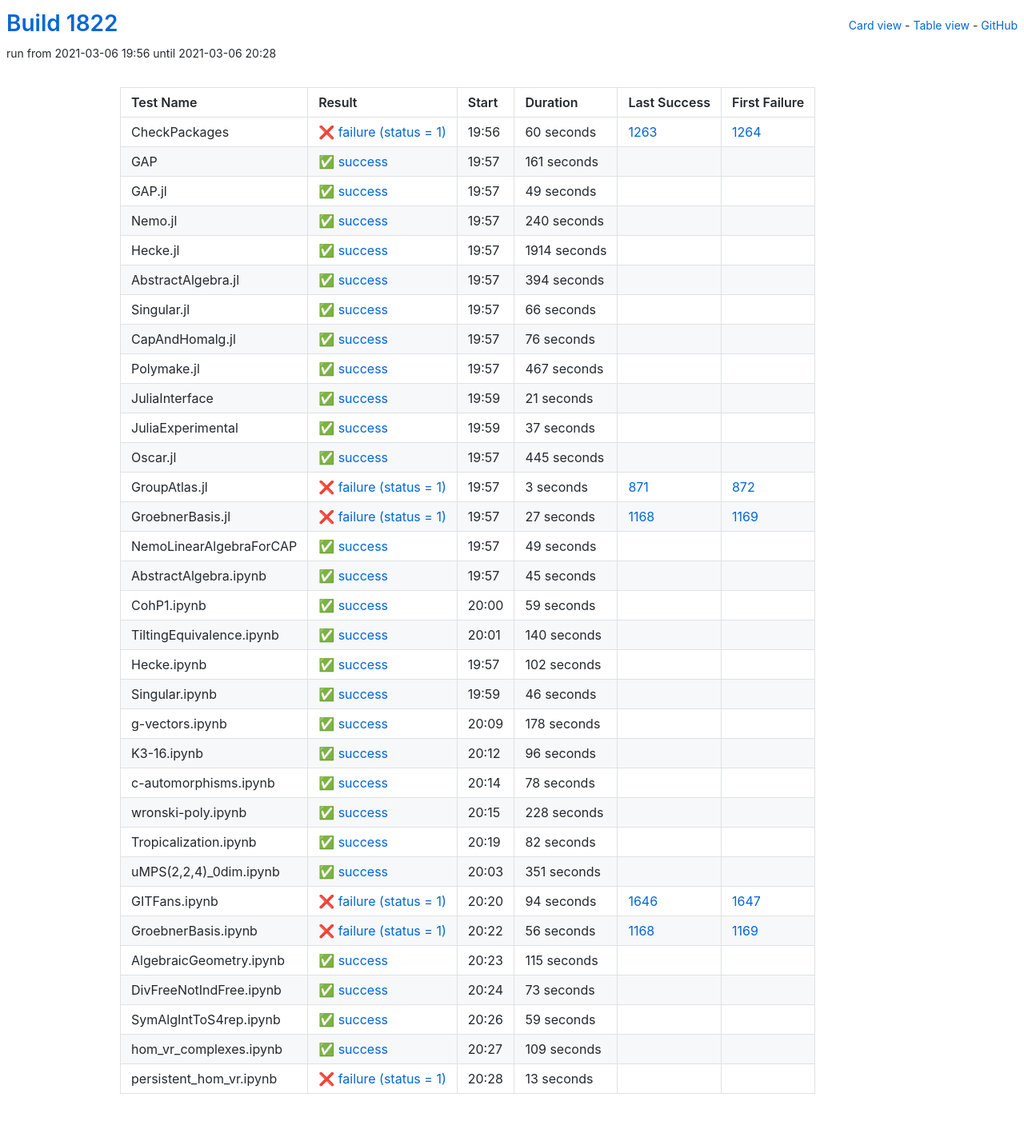
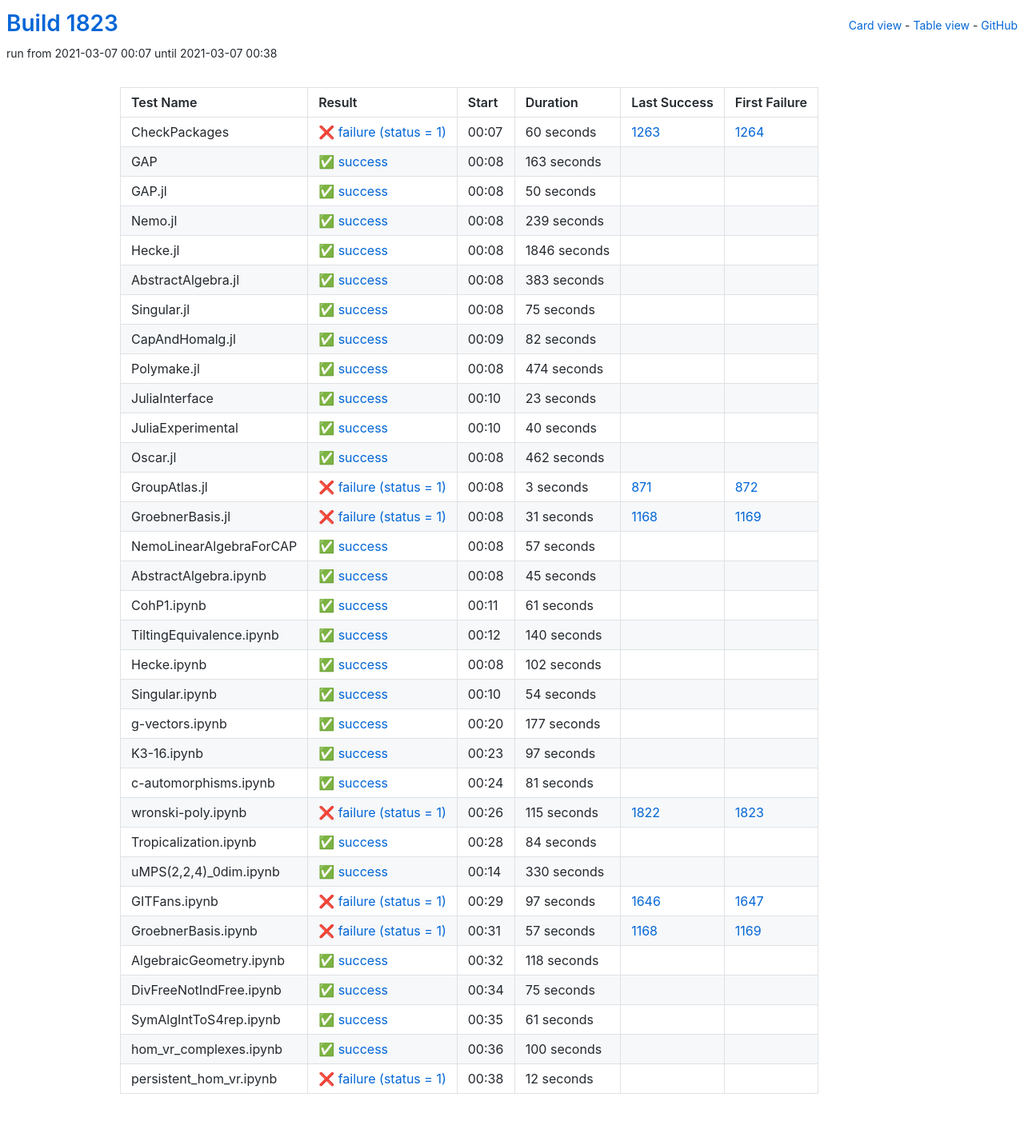
Before and after one commit to oscar-system/oscar-ci-status-stable, a Jekyll site: the page built from table.html, in a window 1280 px wide. Shown: the whole page at 80% size. Built offline with Jekyll 4.4.1, drawn with Linux system fonts in a browser that asks for light colours.

Commit message:
Build #1823

```diff
--- a/_data/ci.yml
+++ b/_data/ci.yml
@@ -1,6 +1,6 @@
 ---
-build: 1822
-build_url: https://oscarci.mathematik.uni-kl.de/job/oscar-stable/1822/
+build: 1823
+build_url: https://oscarci.mathematik.uni-kl.de/job/oscar-stable/1823/
 job: oscar-stable
 organization: oscar-system
 repo: oscar-ci-status-stable
@@ -8,8 +8,8 @@ repourl: https://github.com/oscar-system/oscar-ci-status-stable
 tests:
 - name: CheckPackages
   id: checkpackages
-  log: https://oscarci.mathematik.uni-kl.de/job/oscar-stable/1822/artifact/logs/build-1822/CheckPackages.log
-  start: 2021-03-06 19:56
+  log: https://oscarci.mathematik.uni-kl.de/job/oscar-stable/1823/artifact/logs/build-1823/CheckPackages.log
+  start: 2021-03-07 00:07
   success: false
   exitcode: 1
   status: failure
@@ -20,140 +20,140 @@ tests:
   first_failure_url: https://oscarci.mathematik.uni-kl.de/job/oscar-stable/1264/
 - name: GAP
   id: gap
-  log: https://oscarci.mathematik.uni-kl.de/job/oscar-stable/1822/artifact/logs/build-1822/GAP.log
-  start: 2021-03-06 19:57
+  log: https://oscarci.mathematik.uni-kl.de/job/oscar-stable/1823/artifact/logs/build-1823/GAP.log
+  start: 2021-03-07 00:08
   success: true
   exitcode: 0
   status: success
-  duration: 161
+  duration: 163
   last_success: false
   last_success_url:
   first_failure: false
   first_failure_url:
 - name: GAP.jl
   id: gap-jl
-  log: https://oscarci.mathematik.uni-kl.de/job/oscar-stable/1822/artifact/logs/build-1822/GAP.jl.log
-  start: 2021-03-06 19:57
+  log: https://oscarci.mathematik.uni-kl.de/job/oscar-stable/1823/artifact/logs/build-1823/GAP.jl.log
+  start: 2021-03-07 00:08
   success: true
   exitcode: 0
   status: success
-  duration: 49
+  duration: 50
   last_success: false
   last_success_url:
   first_failure: false
   first_failure_url:
 - name: Nemo.jl
   id: nemo-jl
-  log: https://oscarci.mathematik.uni-kl.de/job/oscar-stable/1822/artifact/logs/build-1822/Nemo.jl.log
-  start: 2021-03-06 19:57
+  log: https://oscarci.mathematik.uni-kl.de/job/oscar-stable/1823/artifact/logs/build-1823/Nemo.jl.log
+  start: 2021-03-07 00:08
   success: true
   exitcode: 0
   status: success
-  duration: 240
+  duration: 239
   last_success: false
   last_success_url:
   first_failure: false
   first_failure_url:
 - name: Hecke.jl
   id: hecke-jl
-  log: https://oscarci.mathematik.uni-kl.de/job/oscar-stable/1822/artifact/logs/build-1822/Hecke.jl.log
-  start: 2021-03-06 19:57
+  log: https://oscarci.mathematik.uni-kl.de/job/oscar-stable/1823/artifact/logs/build-1823/Hecke.jl.log
+  start: 2021-03-07 00:08
   success: true
   exitcode: 0
   status: success
-  duration: 1914
+  duration: 1846
   last_success: false
   last_success_url:
   first_failure: false
   first_failure_url:
 - name: AbstractAlgebra.jl
   id: abstractalgebra-jl
-  log: https://oscarci.mathematik.uni-kl.de/job/oscar-stable/1822/artifact/logs/build-1822/AbstractAlgebra.jl.log
-  start: 2021-03-06 19:57
+  log: https://oscarci.mathematik.uni-kl.de/job/oscar-stable/1823/artifact/logs/build-1823/AbstractAlgebra.jl.log
+  start: 2021-03-07 00:08
   success: true
   exitcode: 0
   status: success
-  duration: 394
+  duration: 383
   last_success: false
   last_success_url:
   first_failure: false
   first_failure_url:
 - name: Singular.jl
   id: singular-jl
-  log: https://oscarci.mathematik.uni-kl.de/job/oscar-stable/1822/artifact/logs/build-1822/Singular.jl.log
-  start: 2021-03-06 19:57
+  log: https://oscarci.mathematik.uni-kl.de/job/oscar-stable/1823/artifact/logs/build-1823/Singular.jl.log
+  start: 2021-03-07 00:08
   success: true
   exitcode: 0
   status: success
-  duration: 66
+  duration: 75
   last_success: false
   last_success_url:
   first_failure: false
   first_failure_url:
 - name: CapAndHomalg.jl
   id: capandhomalg-jl
-  log: https://oscarci.mathematik.uni-kl.de/job/oscar-stable/1822/artifact/logs/build-1822/CapAndHomalg.jl.log
-  start: 2021-03-06 19:57
+  log: https://oscarci.mathematik.uni-kl.de/job/oscar-stable/1823/artifact/logs/build-1823/CapAndHomalg.jl.log
+  start: 2021-03-07 00:09
   success: true
   exitcode: 0
   status: success
-  duration: 76
+  duration: 82
   last_success: false
   last_success_url:
   first_failure: false
   first_failure_url:
 - name: Polymake.jl
   id: polymake-jl
-  log: https://oscarci.mathematik.uni-kl.de/job/oscar-stable/1822/artifact/logs/build-1822/Polymake.jl.log
-  start: 2021-03-06 19:57
+  log: https://oscarci.mathematik.uni-kl.de/job/oscar-stable/1823/artifact/logs/build-1823/Polymake.jl.log
+  start: 2021-03-07 00:08
   success: true
   exitcode: 0
   status: success
-  duration: 467
+  duration: 474
   last_success: false
   last_success_url:
   first_failure: false
   first_failure_url:
 - name: JuliaInterface
   id: juliainterface
-  log: https://oscarci.mathematik.uni-kl.de/job/oscar-stable/1822/artifact/logs/build-1822/JuliaInterface.log
-  start: 2021-03-06 19:59
+  log: https://oscarci.mathematik.uni-kl.de/job/oscar-stable/1823/artifact/logs/build-1823/JuliaInterface.log
+  start: 2021-03-07 00:10
   success: true
   exitcode: 0
   status: success
-  duration: 21
+  duration: 23
   last_success: false
   last_success_url:
   first_failure: false
   first_failure_url:
 - name: JuliaExperimental
   id: juliaexperimental
-  log: https://oscarci.mathematik.uni-kl.de/job/oscar-stable/1822/artifact/logs/build-1822/JuliaExperimental.log
-  start: 2021-03-06 19:59
+  log: https://oscarci.mathematik.uni-kl.de/job/oscar-stable/1823/artifact/logs/build-1823/JuliaExperimental.log
+  start: 2021-03-07 00:10
   success: true
   exitcode: 0
   status: success
-  duration: 37
+  duration: 40
   last_success: false
   last_success_url:
   first_failure: false
   first_failure_url:
 - name: Oscar.jl
   id: oscar-jl
-  log: https://oscarci.mathematik.uni-kl.de/job/oscar-stable/1822/artifact/logs/build-1822/Oscar.jl.log
-  start: 2021-03-06 19:57
+  log: https://oscarci.mathematik.uni-kl.de/job/oscar-stable/1823/artifact/logs/build-1823/Oscar.jl.log
+  start: 2021-03-07 00:08
   success: true
   exitcode: 0
   status: success
-  duration: 445
+  duration: 462
   last_success: false
   last_success_url:
   first_failure: false
   first_failure_url:
 - name: GroupAtlas.jl
   id: groupatlas-jl
-  log: https://oscarci.mathematik.uni-kl.de/job/oscar-stable/1822/artifact/logs/build-1822/GroupAtlas.jl.log
-  start: 2021-03-06 19:57
+  log: https://oscarci.mathematik.uni-kl.de/job/oscar-stable/1823/artifact/logs/build-1823/GroupAtlas.jl.log
+  start: 2021-03-07 00:08
   success: false
   exitcode: 1
   status: failure
@@ -164,32 +164,32 @@ tests:
   first_failure_url: https://oscarci.mathematik.uni-kl.de/job/oscar-stable/872/
 - name: GroebnerBasis.jl
   id: groebnerbasis-jl
-  log: https://oscarci.mathematik.uni-kl.de/job/oscar-stable/1822/artifact/logs/build-1822/GroebnerBasis.jl.log
-  start: 2021-03-06 19:57
+  log: https://oscarci.mathematik.uni-kl.de/job/oscar-stable/1823/artifact/logs/build-1823/GroebnerBasis.jl.log
+  start: 2021-03-07 00:08
   success: false
   exitcode: 1
   status: failure
-  duration: 27
+  duration: 31
   last_success: 1168
   last_success_url: https://oscarci.mathematik.uni-kl.de/job/oscar-stable/1168/
   first_failure: 1169
   first_failure_url: https://oscarci.mathematik.uni-kl.de/job/oscar-stable/1169/
 - name: NemoLinearAlgebraForCAP
   id: nemolinearalgebraforcap
-  log: https://oscarci.mathematik.uni-kl.de/job/oscar-stable/1822/artifact/logs/build-1822/NemoLinearAlgebraForCAP.log
-  start: 2021-03-06 19:57
+  log: https://oscarci.mathematik.uni-kl.de/job/oscar-stable/1823/artifact/logs/build-1823/NemoLinearAlgebraForCAP.log
+  start: 2021-03-07 00:08
   success: true
   exitcode: 0
   status: success
-  duration: 49
+  duration: 57
   last_success: false
   last_success_url:
   first_failure: false
   first_failure_url:
 - name: AbstractAlgebra.ipynb
   id: abstractalgebra-ipynb
-  log: https://oscarci.mathematik.uni-kl.de/job/oscar-stable/1822/artifact/logs/build-1822/AbstractAlgebra.ipynb.log
-  start: 2021-03-06 19:57
+  log: https://oscarci.mathematik.uni-kl.de/job/oscar-stable/1823/artifact/logs/build-1823/AbstractAlgebra.ipynb.log
+  start: 2021-03-07 00:08
   success: true
   exitcode: 0
   status: success
@@ -200,20 +200,20 @@ tests:
   first_failure_url:
 - name: CohP1.ipynb
   id: cohp1-ipynb
-  log: https://oscarci.mathematik.uni-kl.de/job/oscar-stable/1822/artifact/logs/build-1822/CohP1.ipynb.log
-  start: 2021-03-06 20:00
+  log: https://oscarci.mathematik.uni-kl.de/job/oscar-stable/1823/artifact/logs/build-1823/CohP1.ipynb.log
+  start: 2021-03-07 00:11
   success: true
   exitcode: 0
   status: success
-  duration: 59
+  duration: 61
   last_success: false
   last_success_url:
   first_failure: false
   first_failure_url:
 - name: TiltingEquivalence.ipynb
   id: tiltingequivalence-ipynb
-  log: https://oscarci.mathematik.uni-kl.de/job/oscar-stable/1822/artifact/logs/build-1822/TiltingEquivalence.ipynb.log
-  start: 2021-03-06 20:01
+  log: https://oscarci.mathematik.uni-kl.de/job/oscar-stable/1823/artifact/logs/build-1823/TiltingEquivalence.ipynb.log
+  start: 2021-03-07 00:12
   success: true
   exitcode: 0
   status: success
@@ -224,8 +224,8 @@ tests:
   first_failure_url:
 - name: Hecke.ipynb
   id: hecke-ipynb
-  log: https://oscarci.mathematik.uni-kl.de/job/oscar-stable/1822/artifact/logs/build-1822/Hecke.ipynb.log
-  start: 2021-03-06 19:57
+  log: https://oscarci.mathematik.uni-kl.de/job/oscar-stable/1823/artifact/logs/build-1823/Hecke.ipynb.log
+  start: 2021-03-07 00:08
   success: true
   exitcode: 0
   status: success
@@ -236,168 +236,168 @@ tests:
   first_failure_url:
 - name: Singular.ipynb
   id: singular-ipynb
-  log: https://oscarci.mathematik.uni-kl.de/job/oscar-stable/1822/artifact/logs/build-1822/Singular.ipynb.log
-  start: 2021-03-06 19:59
+  log: https://oscarci.mathematik.uni-kl.de/job/oscar-stable/1823/artifact/logs/build-1823/Singular.ipynb.log
+  start: 2021-03-07 00:10
   success: true
   exitcode: 0
   status: success
-  duration: 46
+  duration: 54
   last_success: false
   last_success_url:
   first_failure: false
   first_failure_url:
 - name: g-vectors.ipynb
   id: g-vectors-ipynb
-  log: https://oscarci.mathematik.uni-kl.de/job/oscar-stable/1822/artifact/logs/build-1822/g-vectors.ipynb.log
-  start: 2021-03-06 20:09
+  log: https://oscarci.mathematik.uni-kl.de/job/oscar-stable/1823/artifact/logs/build-1823/g-vectors.ipynb.log
+  start: 2021-03-07 00:20
   success: true
   exitcode: 0
   status: success
-  duration: 178
+  duration: 177
   last_success: false
   last_success_url:
   first_failure: false
   first_failure_url:
 - name: K3-16.ipynb
   id: k3-16-ipynb
-  log: https://oscarci.mathematik.uni-kl.de/job/oscar-stable/1822/artifact/logs/build-1822/K3-16.ipynb.log
-  start: 2021-03-06 20:12
+  log: https://oscarci.mathematik.uni-kl.de/job/oscar-stable/1823/artifact/logs/build-1823/K3-16.ipynb.log
+  start: 2021-03-07 00:23
   success: true
   exitcode: 0
   status: success
-  duration: 96
+  duration: 97
   last_success: false
   last_success_url:
   first_failure: false
   first_failure_url:
 - name: c-automorphisms.ipynb
   id: c-automorphisms-ipynb
-  log: https://oscarci.mathematik.uni-kl.de/job/oscar-stable/1822/artifact/logs/build-1822/c-automorphisms.ipynb.log
-  start: 2021-03-06 20:14
+  log: https://oscarci.mathematik.uni-kl.de/job/oscar-stable/1823/artifact/logs/build-1823/c-automorphisms.ipynb.log
+  start: 2021-03-07 00:24
   success: true
   exitcode: 0
   status: success
-  duration: 78
+  duration: 81
   last_success: false
   last_success_url:
   first_failure: false
   first_failure_url:
 - name: wronski-poly.ipynb
   id: wronski-poly-ipynb
-  log: https://oscarci.mathematik.uni-kl.de/job/oscar-stable/1822/artifact/logs/build-1822/wronski-poly.ipynb.log
-  start: 2021-03-06 20:15
+  log: https://oscarci.mathematik.uni-kl.de/job/oscar-stable/1823/artifact/logs/build-1823/wronski-poly.ipynb.log
+  start: 2021-03-07 00:26
+  success: false
+  exitcode: 1
+  status: failure
+  duration: 115
+  last_success: 1822
+  last_success_url: https://oscarci.mathematik.uni-kl.de/job/oscar-stable/1822/
+  first_failure: 1823
+  first_failure_url: https://oscarci.mathematik.uni-kl.de/job/oscar-stable/1823/
+- name: Tropicalization.ipynb
+  id: tropicalization-ipynb
+  log: https://oscarci.mathematik.uni-kl.de/job/oscar-stable/1823/artifact/logs/build-1823/Tropicalization.ipynb.log
+  start: 2021-03-07 00:28
   success: true
   exitcode: 0
   status: success
-  duration: 228
-  last_success: false
-  last_success_url:
-  first_failure: false
-  first_failure_url:
-- name: Tropicalization.ipynb
-  id: tropicalization-ipynb
-  log: https://oscarci.mathematik.uni-kl.de/job/oscar-stable/1822/artifact/logs/build-1822/Tropicalization.ipynb.log
-  start: 2021-03-06 20:19
-  success: true
-  exitcode: 0
-  status: success
-  duration: 82
+  duration: 84
   last_success: false
   last_success_url:
   first_failure: false
   first_failure_url:
 - name: uMPS(2,2,4)_0dim.ipynb
   id: umps-2-2-4-0dim-ipynb
-  log: https://oscarci.mathematik.uni-kl.de/job/oscar-stable/1822/artifact/logs/build-1822/uMPS-2-2-4-_0dim.ipynb.log
-  start: 2021-03-06 20:03
+  log: https://oscarci.mathematik.uni-kl.de/job/oscar-stable/1823/artifact/logs/build-1823/uMPS-2-2-4-_0dim.ipynb.log
+  start: 2021-03-07 00:14
   success: true
   exitcode: 0
   status: success
-  duration: 351
+  duration: 330
   last_success: false
   last_success_url:
   first_failure: false
   first_failure_url:
 - name: GITFans.ipynb
   id: gitfans-ipynb
-  log: https://oscarci.mathematik.uni-kl.de/job/oscar-stable/1822/artifact/logs/build-1822/GITFans.ipynb.log
-  start: 2021-03-06 20:20
+  log: https://oscarci.mathematik.uni-kl.de/job/oscar-stable/1823/artifact/logs/build-1823/GITFans.ipynb.log
+  start: 2021-03-07 00:29
   success: false
   exitcode: 1
   status: failure
-  duration: 94
+  duration: 97
   last_success: 1646
   last_success_url: https://oscarci.mathematik.uni-kl.de/job/oscar-stable/1646/
   first_failure: 1647
   first_failure_url: https://oscarci.mathematik.uni-kl.de/job/oscar-stable/1647/
 - name: GroebnerBasis.ipynb
   id: groebnerbasis-ipynb
-  log: https://oscarci.mathematik.uni-kl.de/job/oscar-stable/1822/artifact/logs/build-1822/GroebnerBasis.ipynb.log
-  start: 2021-03-06 20:22
+  log: https://oscarci.mathematik.uni-kl.de/job/oscar-stable/1823/artifact/logs/build-1823/GroebnerBasis.ipynb.log
+  start: 2021-03-07 00:31
   success: false
   exitcode: 1
   status: failure
-  duration: 56
+  duration: 57
   last_success: 1168
   last_success_url: https://oscarci.mathematik.uni-kl.de/job/oscar-stable/1168/
   first_failure: 1169
   first_failure_url: https://oscarci.mathematik.uni-kl.de/job/oscar-stable/1169/
 - name: AlgebraicGeometry.ipynb
   id: algebraicgeometry-ipynb
-  log: https://oscarci.mathematik.uni-kl.de/job/oscar-stable/1822/artifact/logs/build-1822/AlgebraicGeometry.ipynb.log
-  start: 2021-03-06 20:23
+  log: https://oscarci.mathematik.uni-kl.de/job/oscar-stable/1823/artifact/logs/build-1823/AlgebraicGeometry.ipynb.log
+  start: 2021-03-07 00:32
   success: true
   exitcode: 0
   status: success
-  duration: 115
+  duration: 118
   last_success: false
   last_success_url:
   first_failure: false
   first_failure_url:
 - name: DivFreeNotIndFree.ipynb
   id: divfreenotindfree-ipynb
-  log: https://oscarci.mathematik.uni-kl.de/job/oscar-stable/1822/artifact/logs/build-1822/DivFreeNotIndFree.ipynb.log
-  start: 2021-03-06 20:24
+  log: https://oscarci.mathematik.uni-kl.de/job/oscar-stable/1823/artifact/logs/build-1823/DivFreeNotIndFree.ipynb.log
+  start: 2021-03-07 00:34
   success: true
   exitcode: 0
   status: success
-  duration: 73
+  duration: 75
   last_success: false
   last_success_url:
   first_failure: false
   first_failure_url:
 - name: SymAlgIntToS4rep.ipynb
   id: symalginttos4rep-ipynb
-  log: https://oscarci.mathematik.uni-kl.de/job/oscar-stable/1822/artifact/logs/build-1822/SymAlgIntToS4rep.ipynb.log
-  start: 2021-03-06 20:26
+  log: https://oscarci.mathematik.uni-kl.de/job/oscar-stable/1823/artifact/logs/build-1823/SymAlgIntToS4rep.ipynb.log
+  start: 2021-03-07 00:35
   success: true
   exitcode: 0
   status: success
-  duration: 59
+  duration: 61
   last_success: false
   last_success_url:
   first_failure: false
   first_failure_url:
 - name: hom_vr_complexes.ipynb
   id: hom-vr-complexes-ipynb
-  log: https://oscarci.mathematik.uni-kl.de/job/oscar-stable/1822/artifact/logs/build-1822/hom_vr_complexes.ipynb.log
-  start: 2021-03-06 20:27
+  log: https://oscarci.mathematik.uni-kl.de/job/oscar-stable/1823/artifact/logs/build-1823/hom_vr_complexes.ipynb.log
+  start: 2021-03-07 00:36
   success: true
   exitcode: 0
   status: success
-  duration: 109
+  duration: 100
   last_success: false
   last_success_url:
   first_failure: false
   first_failure_url:
 - name: persistent_hom_vr.ipynb
   id: persistent-hom-vr-ipynb
-  log: https://oscarci.mathematik.uni-kl.de/job/oscar-stable/1822/artifact/logs/build-1822/persistent_hom_vr.ipynb.log
-  start: 2021-03-06 20:28
+  log: https://oscarci.mathematik.uni-kl.de/job/oscar-stable/1823/artifact/logs/build-1823/persistent_hom_vr.ipynb.log
+  start: 2021-03-07 00:38
   success: false
   exitcode: 1
   status: failure
-  duration: 13
+  duration: 12
   last_success: false
   last_success_url:
   first_failure: false
```
Also changed, not shown: README.md.
